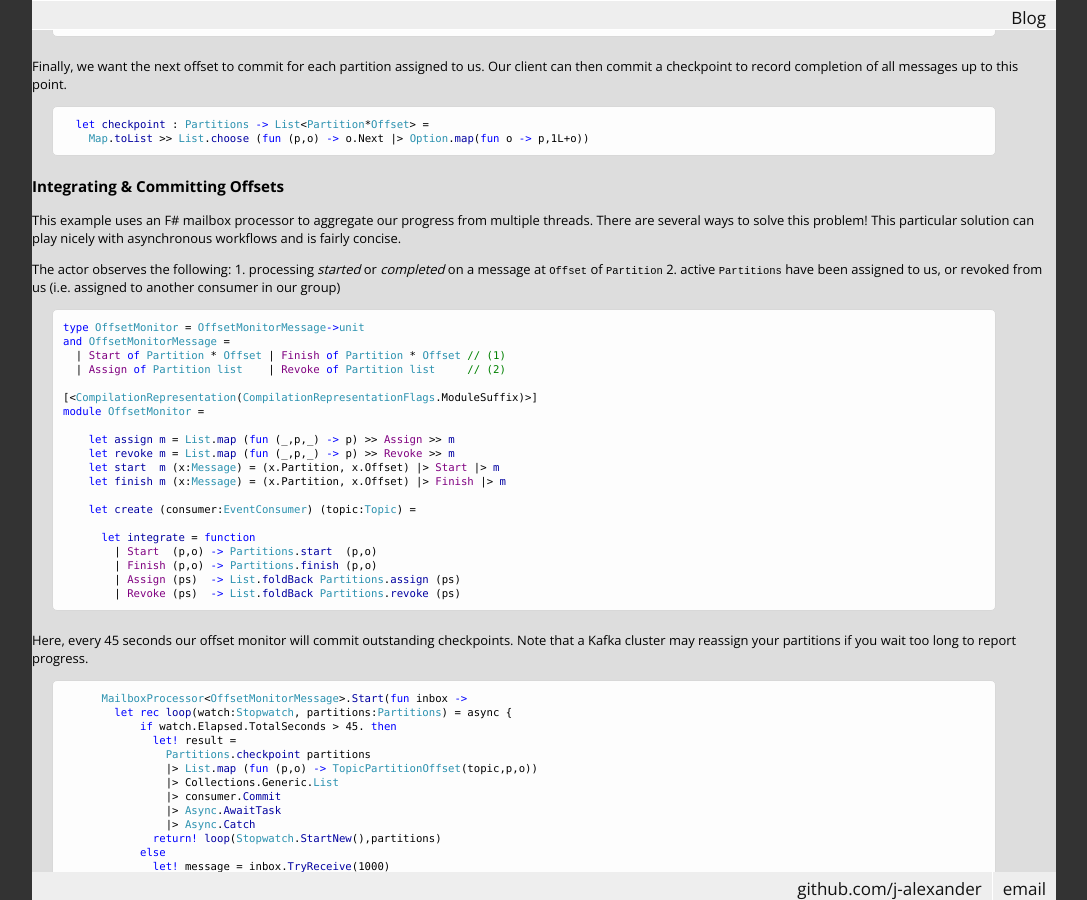
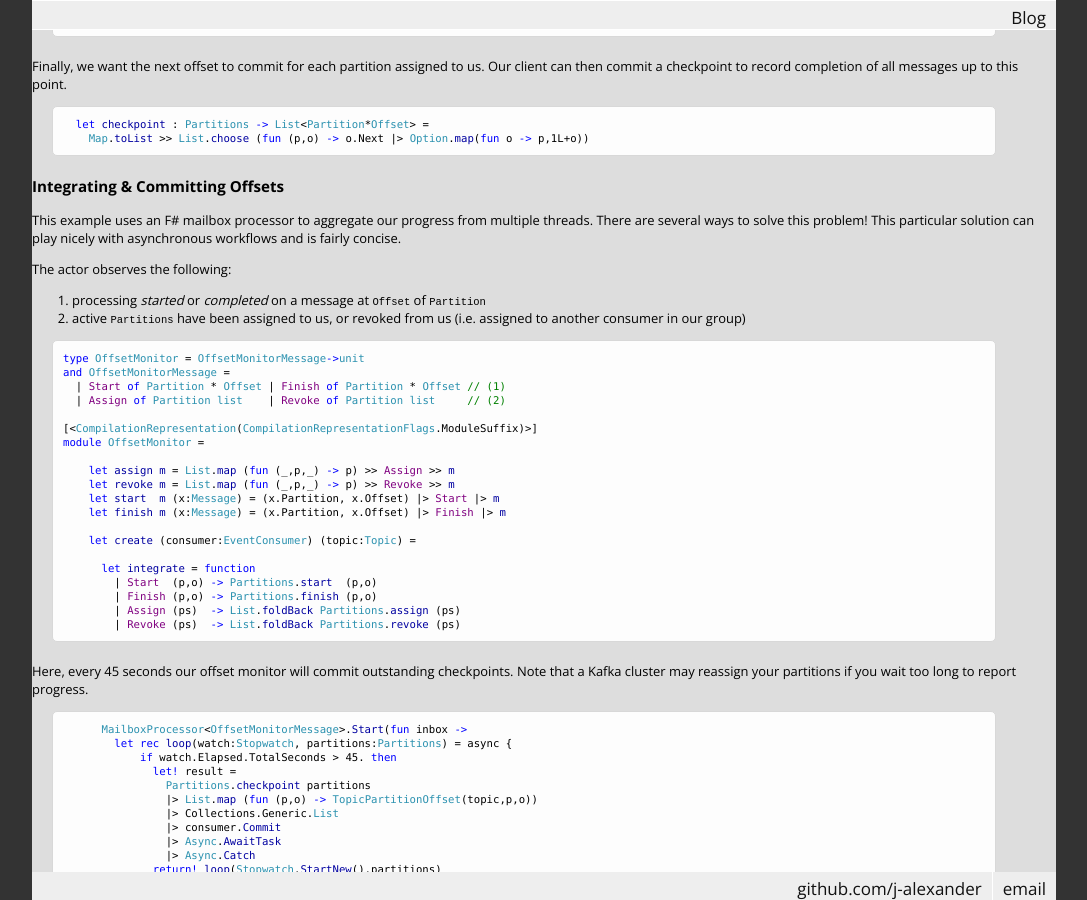
Before and after one commit to j-alexander/j-alexander.github.io, a Jekyll site: the page built from _posts/2016-12-08-rdkafka-subscription-in-fsharp.html, in a window 1280 px wide and 900 px high, scrolled down 4250 px. Shown: the whole window, without its empty margins (96-1183 px from the left). Built offline with Jekyll 4.4.1, drawn with Linux system fonts in a browser that asks for light colours; some web fonts are replaced; comment, search, counter and statistics services are not loaded.

Commit message:
use an ol

```diff
--- a/_posts/2016-12-08-rdkafka-subscription-in-fsharp.html
+++ b/_posts/2016-12-08-rdkafka-subscription-in-fsharp.html
@@ -259,9 +259,11 @@ Our client can then commit a checkpoint to record completion of all messages up
 <p>This example uses an F# mailbox processor to aggregate our progress from multiple threads.
 There are several ways to solve this problem! This particular solution can play nicely with
 asynchronous workflows and is fairly concise.</p>
-<p>The actor observes the following:
-1. processing <em>started</em> or <em>completed</em> on a message at <code>Offset</code> of <code>Partition</code>
-2. active <code>Partitions</code> have been assigned to us, or revoked from us (i.e. assigned to another consumer in our group)</p>
+<p>The actor observes the following:</p>
+<ol>
+<li>processing <em>started</em> or <em>completed</em> on a message at <code>Offset</code> of <code>Partition</code></li>
+<li>active <code>Partitions</code> have been assigned to us, or revoked from us (i.e. assigned to another consumer in our group)</li>
+</ol>
 <pre class="fssnip highlighted"><code lang="fsharp"><span class="k">type</span> <span onmouseout="hideTip(event, 'fs164', 500)" onmouseover="showTip(event, 'fs164', 500)" class="t">OffsetMonitor</span> <span class="o">=</span> <span onmouseout="hideTip(event, 'fs165', 501)" onmouseover="showTip(event, 'fs165', 501)" class="t">OffsetMonitorMessage</span><span class="k">-&gt;</span><span onmouseout="hideTip(event, 'fs166', 502)" onmouseover="showTip(event, 'fs166', 502)" class="t">unit</span>
 <span class="k">and</span> <span onmouseout="hideTip(event, 'fs165', 503)" onmouseover="showTip(event, 'fs165', 503)" class="t">OffsetMonitorMessage</span> <span class="o">=</span>
   | <span onmouseout="hideTip(event, 'fs167', 504)" onmouseover="showTip(event, 'fs167', 504)" class="p">Start</span> <span class="k">of</span> <span onmouseout="hideTip(event, 'fs8', 505)" onmouseover="showTip(event, 'fs8', 505)" class="t">Partition</span> <span class="o">*</span> <span onmouseout="hideTip(event, 'fs10', 506)" onmouseover="showTip(event, 'fs10', 506)" class="t">Offset</span> | <span onmouseout="hideTip(event, 'fs168', 507)" onmouseover="showTip(event, 'fs168', 507)" class="p">Finish</span> <span class="k">of</span> <span onmouseout="hideTip(event, 'fs8', 508)" onmouseover="showTip(event, 'fs8', 508)" class="t">Partition</span> <span class="o">*</span> <span onmouseout="hideTip(event, 'fs10', 509)" onmouseover="showTip(event, 'fs10', 509)" class="t">Offset</span> <span class="c">// (1)</span>
```
Also changed, not shown: 1 other file.
